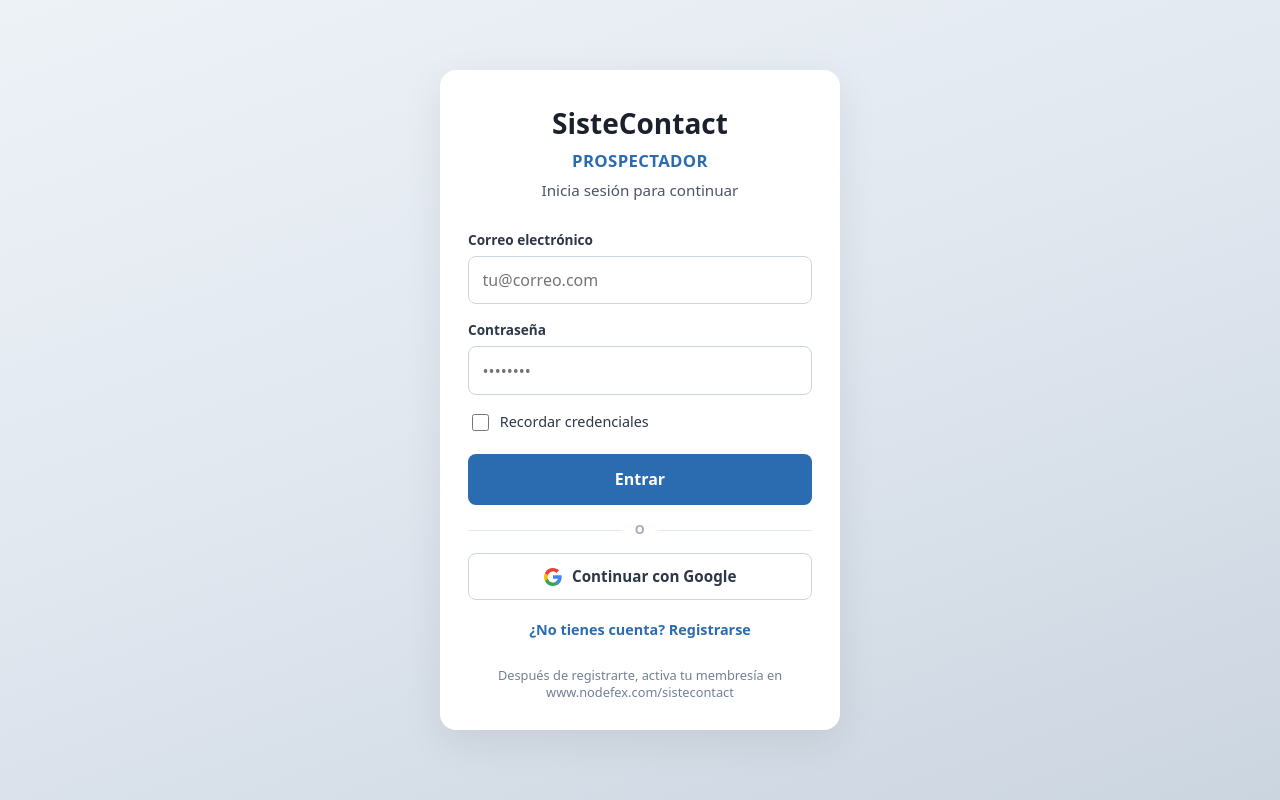
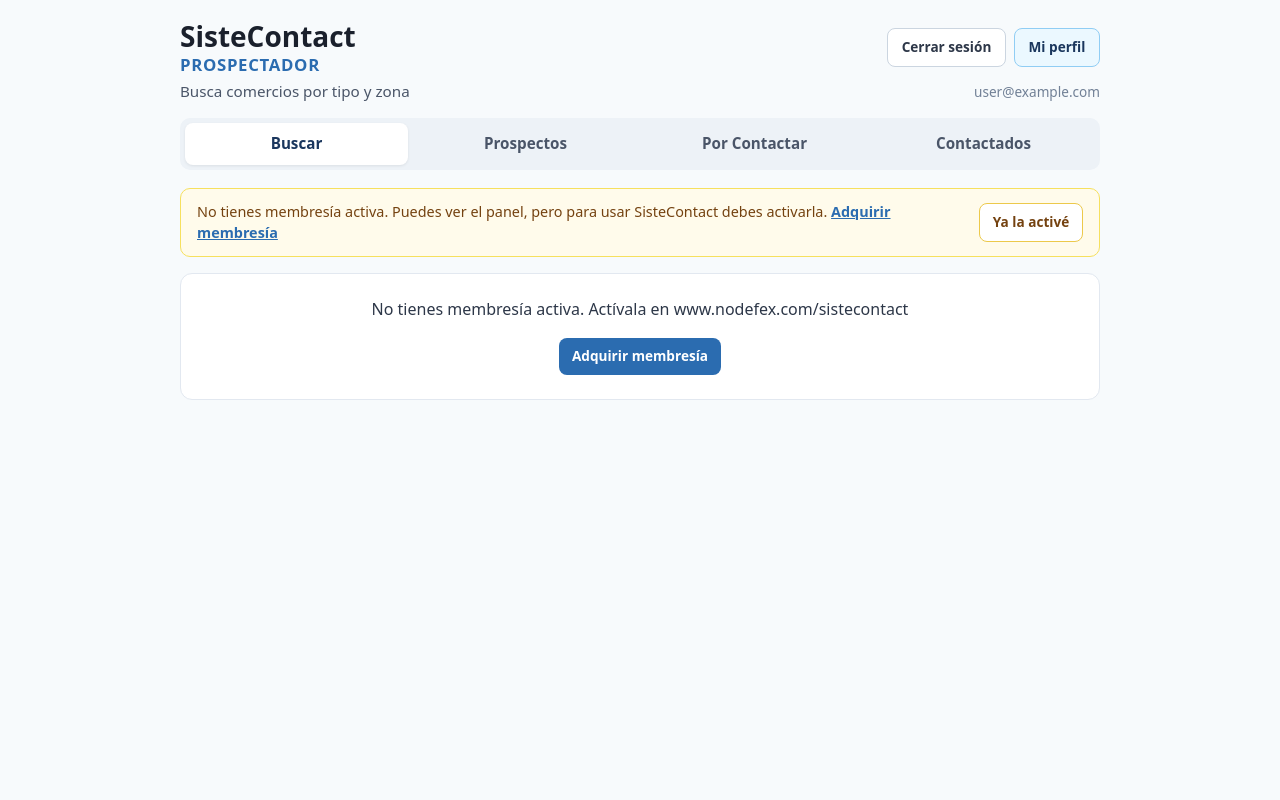
Before and after one commit to Miguelones1054/sistecontact-fronted, a React (Vite) app: page / in a window 1280 px wide. Before the commit this address led to /login. Built offline with nearby package versions, Linux system fonts and the light colour scheme; no server answers; sample sign-in values are in the browser's storage.

Commit message:
update 2026-08-15 12:42

```diff
--- a/src/components/AppShell/AppShell.css
+++ b/src/components/AppShell/AppShell.css
@@ -121,10 +121,92 @@
   display: grid;
   grid-template-columns: repeat(4, minmax(0, 1fr));
   gap: 0.25rem;
-  margin-bottom: 1rem;
+  margin-bottom: 0.85rem;
   padding: 0.25rem;
   background: #edf2f7;
   border-radius: 10px;
+}
+
+.app-shell__membership {
+  display: flex;
+  flex-wrap: wrap;
+  align-items: center;
+  justify-content: space-between;
+  gap: 0.65rem 1rem;
+  margin-bottom: 1rem;
+  padding: 0.85rem 1rem;
+  background: #fffbeb;
+  border: 1px solid #f6e05e;
+  border-radius: 10px;
+}
+
+.app-shell__membership-text {
+  margin: 0;
+  flex: 1;
+  min-width: 12rem;
+  color: #744210;
+  font-size: 0.9rem;
+  line-height: 1.4;
+}
+
+.app-shell__membership-link {
+  color: #2b6cb0;
+  font-weight: 700;
+}
+
+.app-shell__membership-refresh,
+.app-shell__membership-cta {
+  flex-shrink: 0;
+  padding: 0.5rem 0.8rem;
+  min-height: 2.35rem;
+  font-size: 0.85rem;
+  font-weight: 600;
+  border-radius: 8px;
+  cursor: pointer;
+}
+
+.app-shell__membership-refresh {
+  color: #744210;
+  background: #fff;
+  border: 1px solid #ecc94b;
+}
+
+.app-shell__membership-refresh:hover:not(:disabled) {
+  background: #fefcbf;
+}
+
+.app-shell__membership-refresh:disabled {
+  opacity: 0.6;
+  cursor: not-allowed;
+}
+
+.app-shell__membership-panel {
+  padding: 1.5rem 1rem;
+  text-align: center;
+  background: #fff;
+  border: 1px solid #e2e8f0;
+  border-radius: 12px;
+}
+
+.app-shell__membership-panel p {
+  margin: 0 0 1rem;
+  color: #2d3748;
+  font-size: 1rem;
+  line-height: 1.45;
+}
+
+.app-shell__membership-cta {
+  display: inline-flex;
+  align-items: center;
+  justify-content: center;
+  text-decoration: none;
+  color: #fff;
+  background: #2b6cb0;
+  border: none;
+}
+
+.app-shell__membership-cta:hover {
+  background: #2c5282;
 }
 
 .app-shell__tab {
--- a/src/components/AppShell/AppShell.tsx
+++ b/src/components/AppShell/AppShell.tsx
@@ -9,8 +9,9 @@
 import './AppShell.css'
 
 function AppShell() {
-  const { user, logout } = useAuth()
+  const { user, logout, membershipEnabled, refreshMembership } = useAuth()
   const [loggingOut, setLoggingOut] = useState(false)
+  const [checkingMembership, setCheckingMembership] = useState(false)
   const [profileOpen, setProfileOpen] = useState(false)
   const [calendarFlash, setCalendarFlash] = useState<'connected' | 'error' | null>(
     null,
@@ -39,6 +40,15 @@
       await logout()
     } finally {
       setLoggingOut(false)
+    }
+  }
+
+  async function handleRefreshMembership() {
+    setCheckingMembership(true)
+    try {
+      await refreshMembership()
+    } finally {
+      setCheckingMembership(false)
     }
   }
 
@@ -116,10 +126,50 @@
           </NavLink>
         </nav>
 
-        <ScheduleIntervalBar />
+        {!membershipEnabled && (
+          <div className="app-shell__membership" role="status">
+            <p className="app-shell__membership-text">
+              {APP_STRINGS.login.membershipBanner}{' '}
+              <a
+                className="app-shell__membership-link"
+                href={APP_STRINGS.login.membershipUrl}
+                target="_blank"
+                rel="noreferrer"
+              >
+                {APP_STRINGS.login.membershipAction}
+              </a>
+            </p>
+            <button
+              type="button"
+              className="app-shell__membership-refresh"
+              onClick={() => void handleRefreshMembership()}
+              disabled={checkingMembership}
+            >
+              {checkingMembership
+                ? APP_STRINGS.login.checkingSession
+                : APP_STRINGS.login.membershipRefresh}
+            </button>
+          </div>
+        )}
+
+        {membershipEnabled && <ScheduleIntervalBar />}
 
         <div className="app-shell__content">
-          <Outlet />
+          {membershipEnabled ? (
+            <Outlet />
+          ) : (
+            <div className="app-shell__membership-panel">
+              <p>{APP_STRINGS.login.errors.noAccess}</p>
+              <a
+                className="app-shell__membership-cta"
+                href={APP_STRINGS.login.membershipUrl}
+                target="_blank"
+                rel="noreferrer"
+              >
+                {APP_STRINGS.login.membershipAction}
+              </a>
+            </div>
+          )}
         </div>
 
         <ProfilePanel
--- a/src/constants/strings.ts
+++ b/src/constants/strings.ts
@@ -82,6 +82,11 @@
     passwordMismatch: 'Las contraseñas no coinciden.',
     passwordTooShort: 'La contraseña debe tener al menos 6 caracteres.',
     rememberCredentials: 'Recordar credenciales',
+    membershipBanner:
+      'No tienes membresía activa. Puedes ver el panel, pero para usar SisteContact debes activarla.',
+    membershipAction: 'Adquirir membresía',
+    membershipRefresh: 'Ya la activé',
+    membershipUrl: 'https://www.nodefex.com/sistecontact',
     noRegisterHint:
       'Después de registrarte, activa tu membresía en www.nodefex.com/sistecontact',
     logout: 'Cerrar sesión',
--- a/src/context/AuthContext.tsx
+++ b/src/context/AuthContext.tsx
@@ -25,10 +25,12 @@
 interface AuthContextValue {
   user: User | null
   loading: boolean
+  membershipEnabled: boolean
   login: (email: string, password: string) => Promise<void>
   register: (email: string, password: string) => Promise<void>
   loginWithGoogle: () => Promise<void>
   logout: () => Promise<void>
+  refreshMembership: () => Promise<void>
 }
 
 type AuthAction = 'login' | 'register' | 'google'
@@ -82,27 +84,21 @@
   window.history.replaceState({}, '', next)
 }
 
-async function assertSistecontactAccess(): Promise<void> {
-  const access = await fetchAccessSettings()
-  if (!isSistecontactEnabled(access.sistecontact_enabled)) {
-    await signOut(auth)
-    throw new Error(APP_STRINGS.login.errors.noAccess)
+async function loadMembership(): Promise<boolean> {
+  try {
+    const access = await fetchAccessSettings()
+    return isSistecontactEnabled(access.sistecontact_enabled)
+  } catch {
+    return false
   }
 }
 
 async function wrapAuthAction(action: AuthAction, run: () => Promise<void>): Promise<void> {
   try {
     await run()
-    await assertSistecontactAccess()
   } catch (err) {
-    if (auth.currentUser) {
-      await signOut(auth).catch(() => undefined)
-    }
     if (err instanceof Error && err.message === APP_STRINGS.login.errors.noAccess) {
       throw err
-    }
-    if (err instanceof Error && err.message.includes('membresía activa')) {
-      throw new Error(APP_STRINGS.login.errors.noAccess)
     }
     const code =
       typeof err === 'object' && err !== null && 'code' in err
@@ -121,6 +117,7 @@
 export function AuthProvider({ children }: { children: ReactNode }) {
   const [user, setUser] = useState<User | null>(null)
   const [loading, setLoading] = useState(true)
+  const [membershipEnabled, setMembershipEnabled] = useState(false)
   const completingGoogleRef = useRef(false)
 
   useEffect(() => {
@@ -134,18 +131,15 @@
         if (!next) {
           if (completingGoogleRef.current) return
           setUser(null)
+          setMembershipEnabled(false)
           setLoading(false)
           return
         }
         setLoading(true)
-        try {
-          await assertSistecontactAccess()
-          setUser(next)
-        } catch {
-          setUser(null)
-        } finally {
-          setLoading(false)
-        }
+        const enabled = await loadMembership()
+        setMembershipEnabled(enabled)
+        setUser(next)
+        setLoading(false)
       })()
     })
 
@@ -160,6 +154,7 @@
           await signOut(auth).catch(() => undefined)
           sessionStorage.setItem('sistecontact.googleLoginError', '1')
           setUser(null)
+          setMembershipEnabled(false)
           setLoading(false)
         } finally {
           completingGoogleRef.current = false
@@ -197,9 +192,36 @@
     await signOut(auth)
   }, [])
 
+  const refreshMembership = useCallback(async () => {
+    if (!auth.currentUser) {
+      setMembershipEnabled(false)
+      return
+    }
+    const enabled = await loadMembership()
+    setMembershipEnabled(enabled)
+  }, [])
+
   const value = useMemo(
-    () => ({ user, loading, login, register, loginWithGoogle, logout }),
-    [user, loading, login, register, loginWithGoogle, logout],
+    () => ({
+      user,
+      loading,
+      membershipEnabled,
+      login,
+      register,
+      loginWithGoogle,
+      logout,
+      refreshMembership,
+    }),
+    [
+      user,
+      loading,
+      membershipEnabled,
+      login,
+      register,
+      loginWithGoogle,
+      logout,
+      refreshMembership,
+    ],
   )
 
   return <AuthContext.Provider value={value}>{children}</AuthContext.Provider>
```
